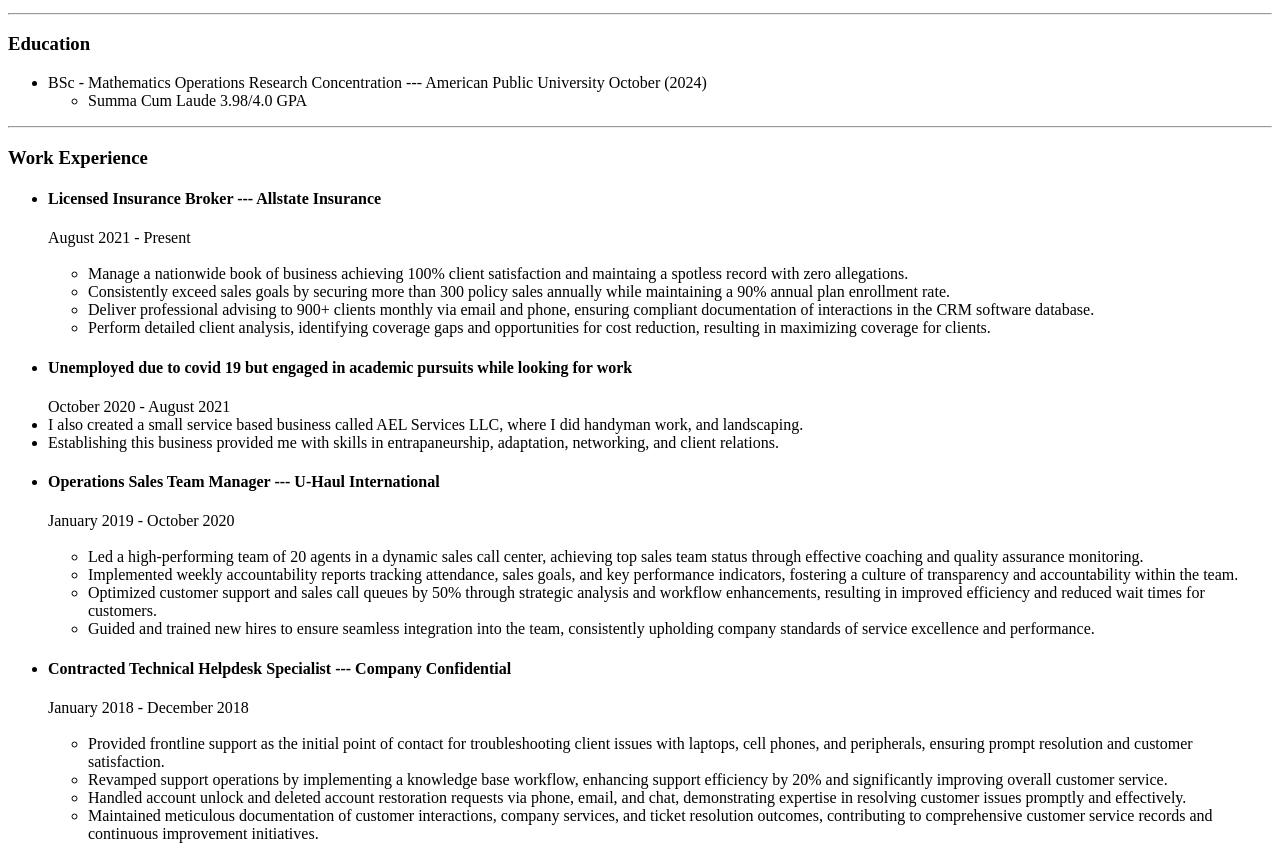
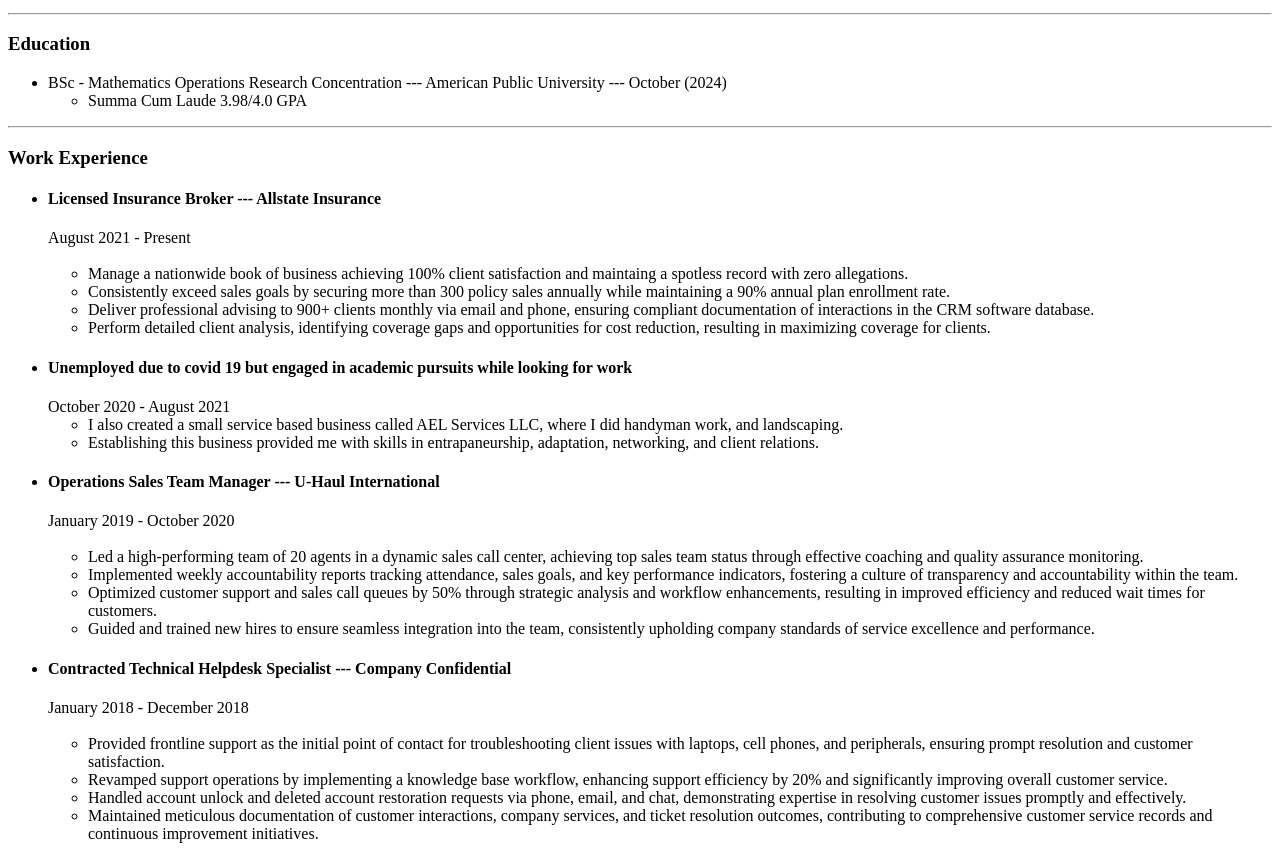
Before and after one commit to LewallenAE/Online-Resume, a plain HTML site: page index.html in a window 1280 px wide. Shown: the part 1104-1965 px from the top of the page. Drawn offline with Linux system fonts and the light colour scheme.

Commit message:
Updated resume page
Updated resume page with a better description.

```diff
--- a/index.html
+++ b/index.html
@@ -47,7 +47,7 @@
     <hr/>
     <h3>Education</h3>
     <ul>
-        <li>BSc - Mathematics Operations Research Concentration --- American Public University October (2024)</li>
+        <li>BSc - Mathematics Operations Research Concentration --- American Public University --- October (2024)</li>
             <ul>
                 <li>Summa Cum Laude 3.98/4.0 GPA </li>
             </ul>
@@ -70,8 +70,11 @@
         <ul>
             <li><h4>Unemployed due to covid 19 but engaged in academic pursuits while looking for work</h4></li>
                 October 2020 - August 2021
+
+                <ul>
                     <li>I also created a small service based business called AEL Services LLC, where I did handyman work, and landscaping.</li>
                     <li>Establishing this business provided me with skills in entrapaneurship, adaptation, networking, and client relations.</li>
+                </ul>
 
         </ul>
         <ul>
```
Lines whose indentation alone changed are shown as unchanged.
